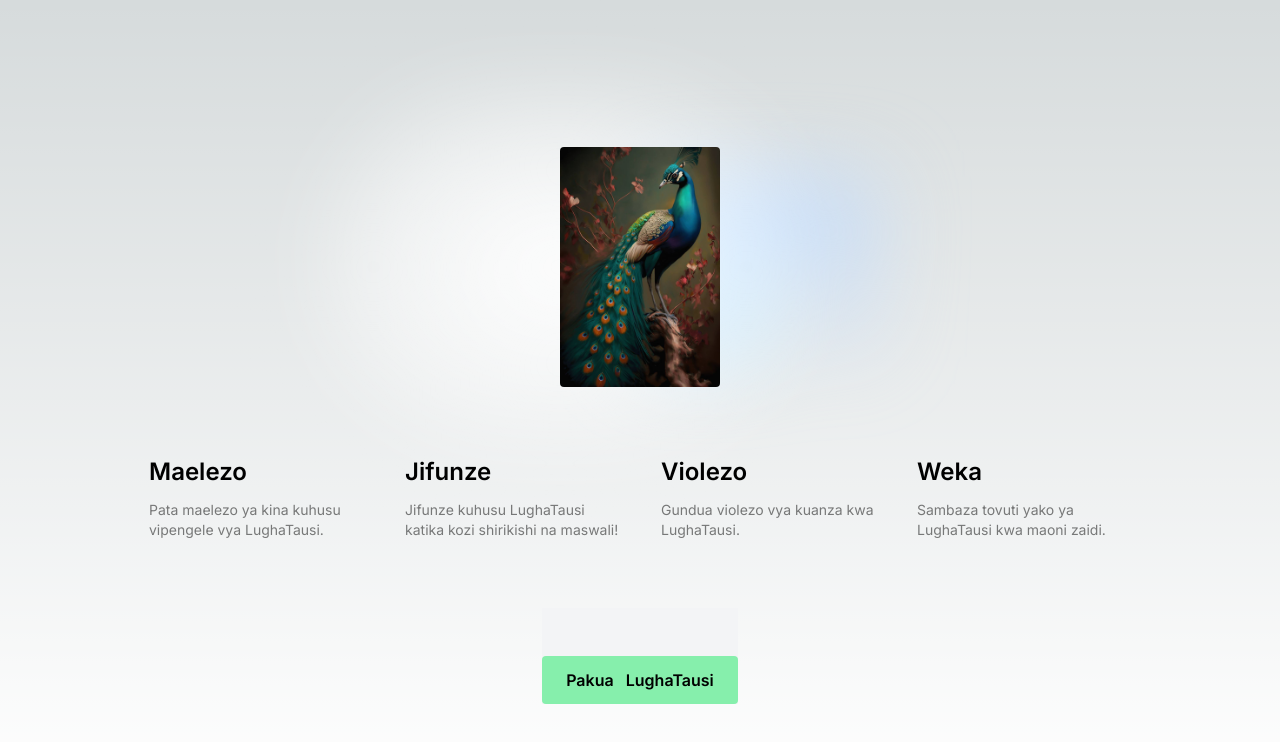
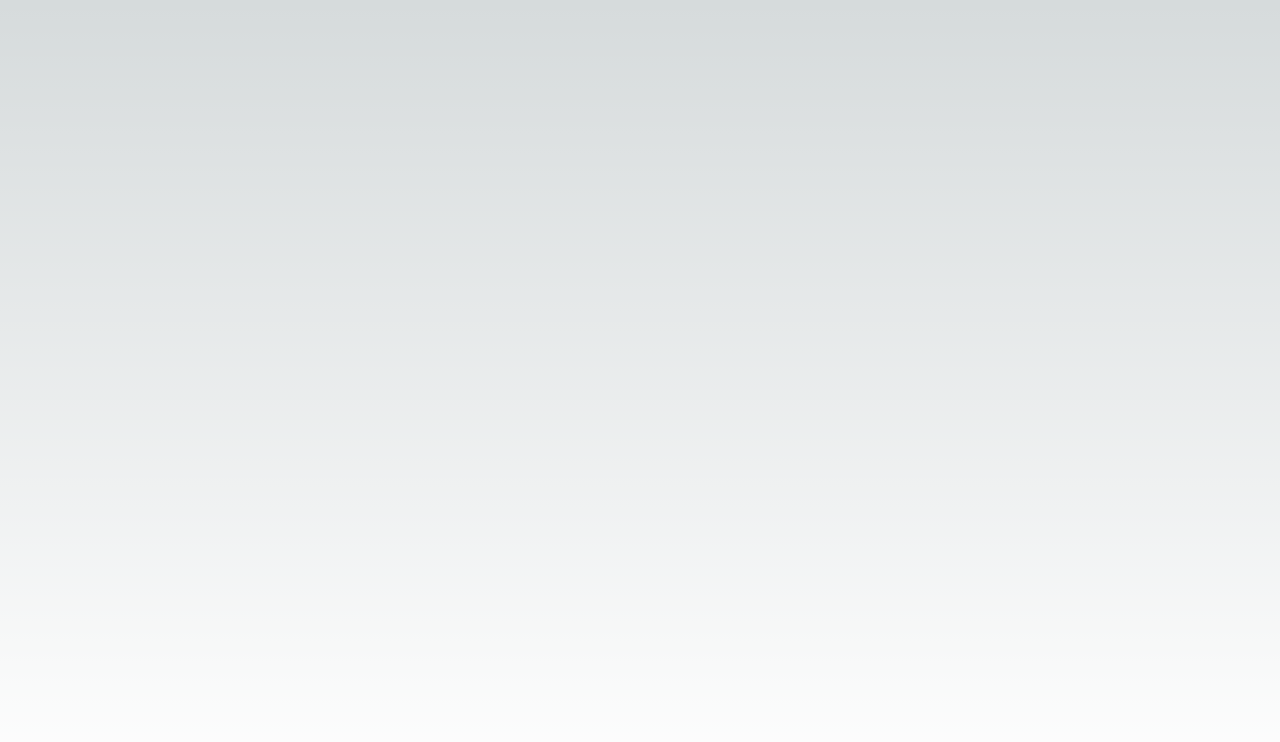
Before and after one commit to laughing-joker/LughaTausi-Programing-Language-website, a Next.js app: page / in a window 1280 px wide. Shown: the top 742 px of the page. Built offline with nearby package versions, Linux system fonts and the light colour scheme.

Commit message:
Describe the changes made to src/app/page.tsx

```diff
--- a/src/app/page.tsx
+++ b/src/app/page.tsx
@@ -3,94 +3,7 @@ import Image from "next/image";
 export default function Home() {
   return (
     <main className="flex min-h-screen flex-col items-center justify-between p-24">
-      <div className="z-10 w-full max-w-5xl items-center justify-between font-mono text-sm lg:flex">
-
-        <div className="fixed bottom-0 left-0 flex h-48 w-full items-end justify-center bg-gradient-to-t from-white via-white dark:from-black dark:via-black lg:static lg:size-auto lg:bg-none">
-          <a
-            className="pointer-events-none flex place-items-center gap-2 p-8 lg:pointer-events-auto lg:p-0"
-            href="https://vercel.com?utm_source=create-next-app&utm_medium=appdir-template&utm_campaign=create-next-app"
-            target="_blank"
-            rel="noopener noreferrer"
-          >
-
-
-          </a>
-        </div>
-      </div>
-
-      <div className="relative z-[-1] flex place-items-center before:absolute before:h-[300px] before:w-full before:-translate-x-1/2 before:rounded-full before:bg-gradient-radial before:from-white before:to-transparent before:blur-2xl before:content-[''] after:absolute after:-z-20 after:h-[180px] after:w-full after:translate-x-1/3 after:bg-gradient-conic after:from-sky-200 after:via-blue-200 after:blur-2xl after:content-[''] before:dark:bg-gradient-to-br before:dark:from-transparent before:dark:to-blue-700 before:dark:opacity-10 after:dark:from-sky-900 after:dark:via-[#0141ff] after:dark:opacity-40 sm:before:w-[480px] sm:after:w-[240px] before:lg:h-[360px]">
-        <Image
-          className="relative dark:drop-shadow-[0_0_0.3rem_#ffffff70] dark:invert w-40 h-30 rounded"
-          src="/c.jpg"
-
-          width={180}
-          height={37}
-          priority
-        />
-      </div>
-
-      <div className="mb-32 grid text-center lg:mb-0 lg:w-full lg:max-w-5xl lg:grid-cols-4 lg:text-left">
-        <a
-          href="#"
-          className="group rounded-lg border border-transparent px-5 py-4 transition-colors hover:border-gray-300 hover:bg-gray-100 hover:dark:border-neutral-700 hover:dark:bg-neutral-800/30"
-
-        >
-          <h2 className="mb-3 text-2xl font-semibold transition duration-200 ease-in-out hover:text-blue-500 cursor-pointer">
-            Maelezo{" "}
-
-          </h2>
-          <p className="m-0 max-w-[30ch] text-sm opacity-50">
-          Pata maelezo ya kina kuhusu vipengele vya LughaTausi.
-          </p>
-        </a>
-
-        <a
-          href="#"
-          className="group rounded-lg border border-transparent px-5 py-4 transition-colors hover:border-gray-300 hover:bg-gray-100 hover:dark:border-neutral-700 hover:dark:bg-neutral-800/30"
-
-        >
-          <h2 className="mb-3 text-2xl font-semibold hover:text-blue-500 transition duration-200 ease-in-out">
-            Jifunze{" "}
-
-          </h2>
-          <p className="m-0 max-w-[30ch] text-sm opacity-50">
-          Jifunze kuhusu LughaTausi katika kozi shirikishi na&nbsp;maswali!
-          </p>
-        </a>
-
-        <a
-          href="#"
-          className="group rounded-lg border border-transparent px-5 py-4 transition-colors hover:border-gray-300 hover:bg-gray-100 hover:dark:border-neutral-700 hover:dark:bg-neutral-800/30"
-
-        >
-          <h2 className="mb-3 text-2xl font-semibold hover:text-blue-500 transition duration-300 ease-in-out cursor-pointer">
-          Violezo{" "}
-
-          </h2>
-          <p className="m-0 max-w-[30ch] text-sm opacity-50">
-          Gundua violezo vya kuanza kwa LughaTausi.
-          </p>
-        </a>
-
-        <a
-          href="#"
-          className="group rounded-lg border border-transparent px-5 py-4 transition-colors hover:border-gray-300 hover:bg-gray-100 hover:dark:border-neutral-700 hover:dark:bg-neutral-800/30"
-
-        >
-          <h2 className="mb-3 text-2xl font-semibold hover:text-blue-500 transition duration-300 ease-in-out cursor-pointer">
-          Weka{" "}
-
-          </h2>
-          <p className="m-0 max-w-[30ch] text-balance text-sm opacity-50">
-          Sambaza tovuti yako ya LughaTausi kwa maoni zaidi.
-          </p>
-        </a>
-      </div>
-      <div className="flex items-center justify-center  bg-gray-100">
-      <button className="px-6 mt-12 py-3 font-semibold text-black bg-green-300 rounded hover:bg-blue-400 transition duration-300 ease-in-out curser-pointer">
-       Pakua &nbsp; LughaTausi
-      </button>
-    </div>
+      <div className="z-10 w-full max-w-5xl items-center justify-between font-mono text-sm lg:flex"></div>
     </main>
   );
 }
```
